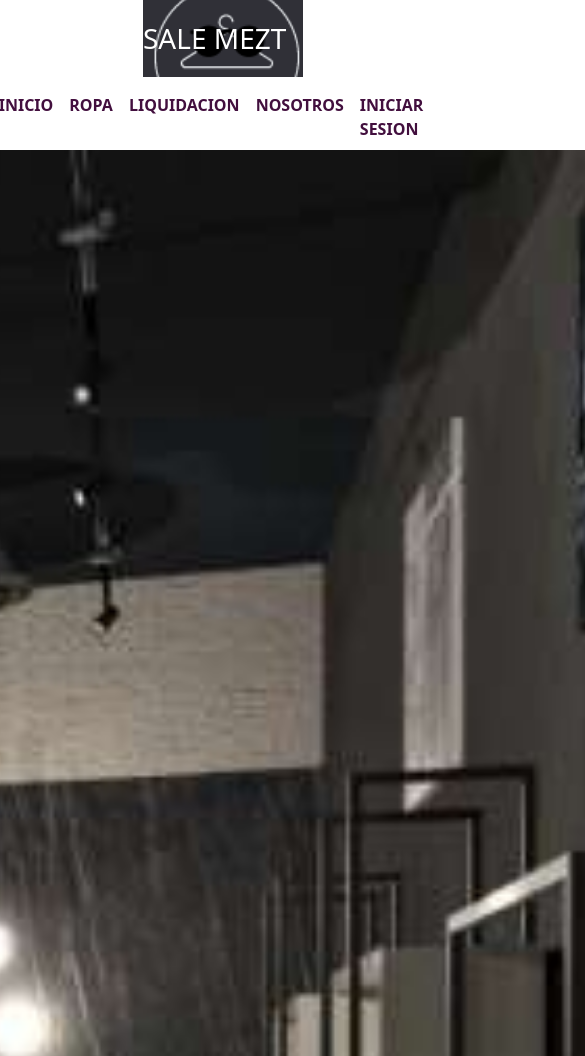
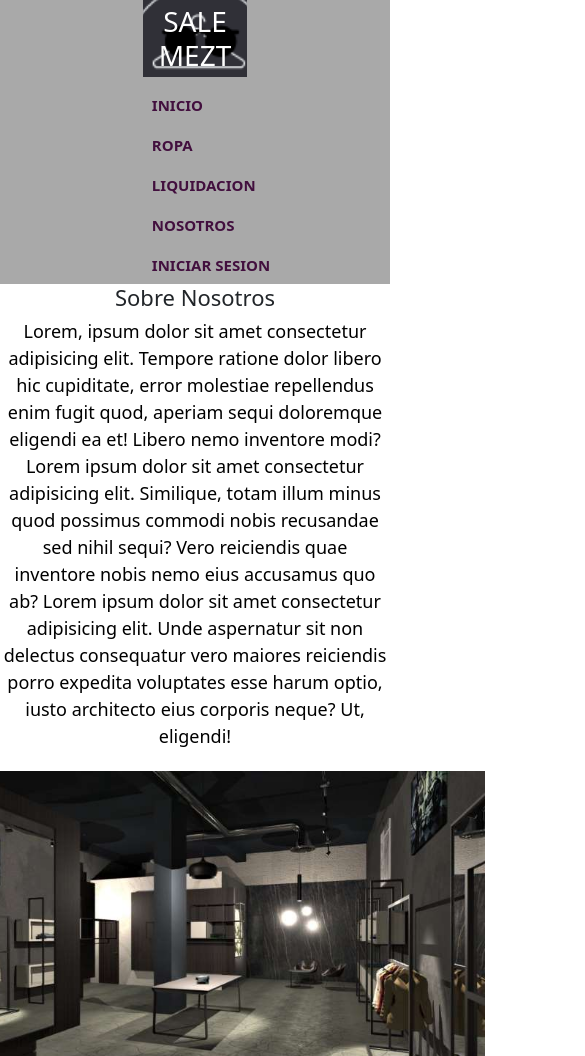
Before and after one commit to JeanRondon06/meztsale, a website: page pages/nosotros.html in a window 390 px wide. Shown: the top 1056 px of the page, 585 px wide, since content can reach past the window. Drawn offline with nearby package versions, Linux system fonts and the light colour scheme.

Commit message:
agregando mas mq

```diff
--- a/scss/base/_mediaquerys.scss
+++ b/scss/base/_mediaquerys.scss
@@ -79,9 +79,11 @@
         align-items: center;
 
     }
-    .nosotrosTienda {
+    .nosotrosTienda img{
         margin-top: 100px;
         width: 70vh;
+        padding-right: 5px;
+        padding: 5px;
     }
     .registro form {
        width: 375PX ;
@@ -111,11 +113,32 @@
         justify-content: space-between;
     }
 }
-@media screen and (min-width:375px){
+@media screen and (max-width:475px){
     .cabezera{
         display: flex;
         flex-direction: column;
-        height: 150px;
+        height: 284px;
+        display: flex;
+        flex-direction: column;
+        background-color: darkgray;
+    }
+    .cabezera .titulo a h1{
+        width: 100%;
+        display: flex;
+        justify-content: center;
+        &:hover{
+            color: white;
+            transition: all ;
+        }
+    }
+    .cabezera .navegador nav ul li a b{
+        font-size: 15px;
+        padding: 0;
+        margin: 0px;
+    }
+    .cabezera .navegador nav ul{
+        display: flex;
+        flex-direction: column;
     }
     .contenedorFooter{
         display: flex;
@@ -158,6 +181,22 @@
         display: flex;
         justify-content: center;
     }
+    .sobreNosotros{
+        display: grid;
+        flex-direction: column;
+    }
+    .sobreNosotros  {
+        display: flex;
+        justify-content: center;
+        align-items: center;
+
+    }
+    .nosotrosTienda img{
+        margin-top: 100px;
+        width: 70vh;
+        margin: 5px;
+        padding-right: 5px;
+    }
 }
 @media screen and (max-width:768px){
 
```
Also changed, not shown: pages/Liquidacion.html (+33 -1 lines), css/estilos.css.
